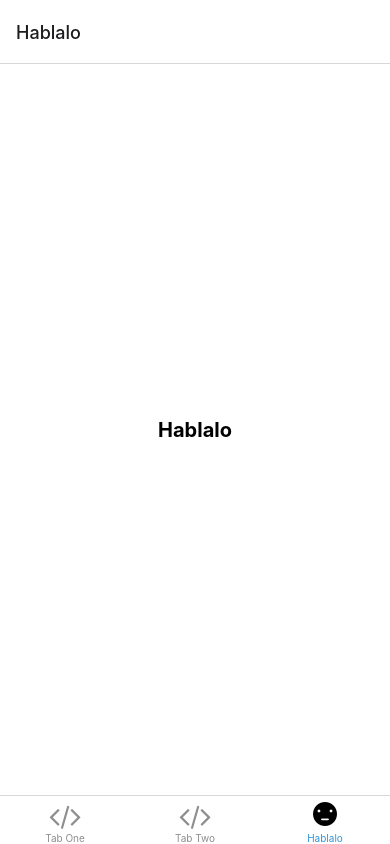
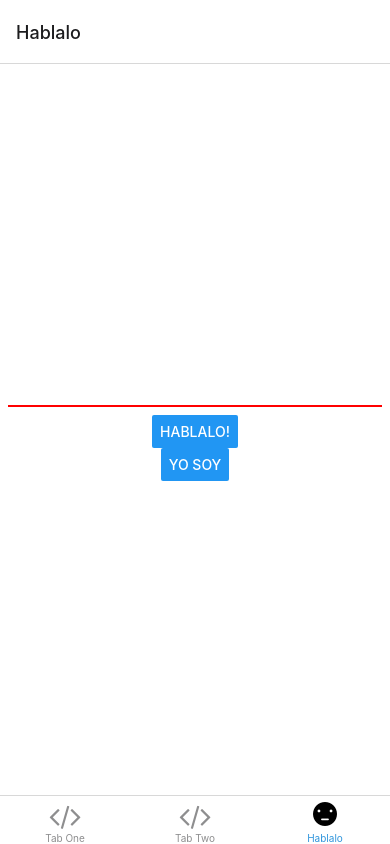
Before and after one commit to senasAPP/SenasApp, a React Native app: screen /TabHablalo in a window 390 px wide. Built offline with nearby package versions, Linux system fonts and the light colour scheme; what expo-linking would draw is missing.

Commit message:
TextToSpeech

```diff
--- a/package.json
+++ b/package.json
@@ -23,6 +23,7 @@
     "expo-constants": "~13.2.4",
     "expo-font": "~10.2.1",
     "expo-linking": "~3.2.2",
+    "expo-speech": "~10.3.0",
     "expo-splash-screen": "~0.16.2",
     "expo-status-bar": "~1.4.0",
     "expo-system-ui": "~1.3.0",
--- a/screens/Hablalo.tsx
+++ b/screens/Hablalo.tsx
@@ -1,34 +1,63 @@
-import { StyleSheet,TouchableOpacity} from 'react-native';
+import { StatusBar } from 'expo-status-bar';
+import { StyleSheet, View, Button, TextInput } from 'react-native';
+import * as Speech from 'expo-speech';
+import React from 'react';
 
-import EditScreenInfo from '../components/EditScreenInfo';
-import { Text, View , } from '../components/Themed';
-import { Button,  SafeAreaView, Alert } from 'react-native';
+export default function App() {
+  const [name, setName] = React.useState("");
 
+  const listAllVoiceOptions = async () => {
+    let voices = await Speech.getAvailableVoicesAsync();
+    console.log(voices);
+  };
 
-import React, { Component } from 'react'
+  //React.useEffect(listAllVoiceOptions);
 
-export default function TabHablalo() {
+  const speakGreeting = () => {
+      const greeting = 'Hola ,  yo soy Ever';
+
+      //const greeting = '${name}';
+      const options = {
+        voice: "com.apple.speech.synthesis.voice.Fred",
+        pitch: .5,
+        rate: 0.7
+      };
+      Speech.speak(greeting, options)
+  };
+
+  const speakFree = () => {
+    const greeting = `${name}`;
+    const options = {
+      voice: "com.apple.speech.synthesis.voice.Fred",
+      pitch: .5,
+      rate: 0.7
+    };
+    Speech.speak(greeting, options)
+};
+
   return (
     <View style={styles.container}>
-      <Text style={styles.title}>Hablalo</Text>
+      <TextInput style={styles.input} onChangeText={setName} value={name} />
+      <Button title="Hablalo!" onPress={speakFree} />
+
+      <Button title="Yo soy" onPress={speakGreeting} />
+      <StatusBar style="auto" />
     </View>
-
   );
 }
 
 const styles = StyleSheet.create({
   container: {
     flex: 1,
+    backgroundColor: '#fff',
     alignItems: 'center',
     justifyContent: 'center',
   },
-  title: {
-    fontSize: 20,
-    fontWeight: 'bold',
-  },
-  separator: {
-    marginVertical: 30,
-    height: 1,
-    width: '80%',
-  },
+  input: {
+    alignSelf: 'stretch',
+    height: 20,
+    borderBottomWidth: 2,
+    borderBottomColor: "red",
+    margin: 8
+  }
 });
```
Also changed, not shown: 1 other file (tests, documents, lock files or other folders).
